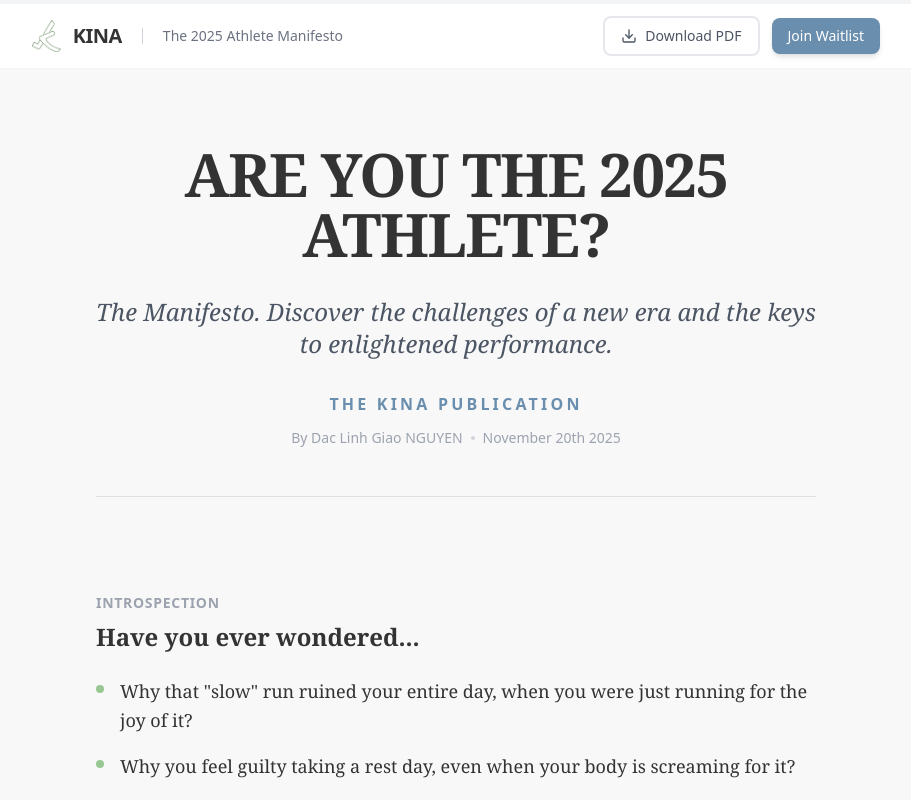
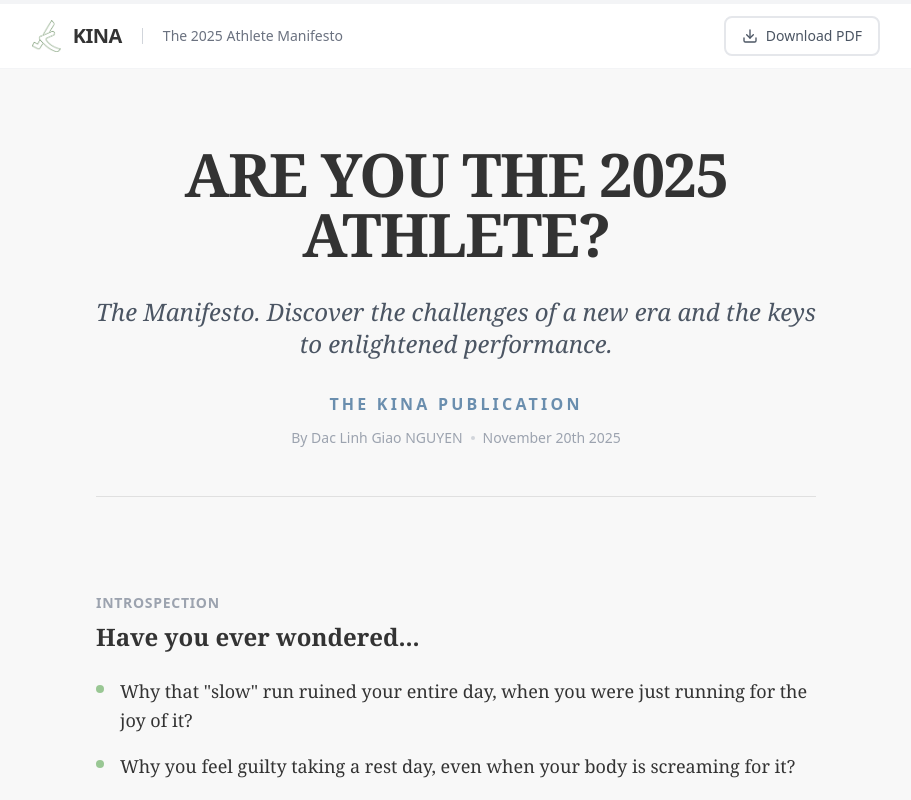
Before and after one commit to kmmania/kina-manifesto, a React (Vite) app: page / in a window 1280 px wide. Shown: the top 800 px of the page, without its empty margins (184-1095 px from the left). Built offline with nearby package versions, Linux system fonts and the light colour scheme.

Commit message:
Remove Waitlist button

```diff
--- a/src/components/Header.tsx
+++ b/src/components/Header.tsx
@@ -51,13 +51,6 @@ export const Header: React.FC = () => {
                         <Download size={16}/>
                         <span className="hidden sm:inline">Download PDF</span>
                     </Button>
-
-                    <Button
-                        className="!py-2 !px-4 text-sm"
-                        onClick={() => window.location.href = 'https://kina-landing-page.vercel.app/'}
-                    >
-                        Join Waitlist
-                    </Button>
                 </div>
             </div>
         </header>
```
